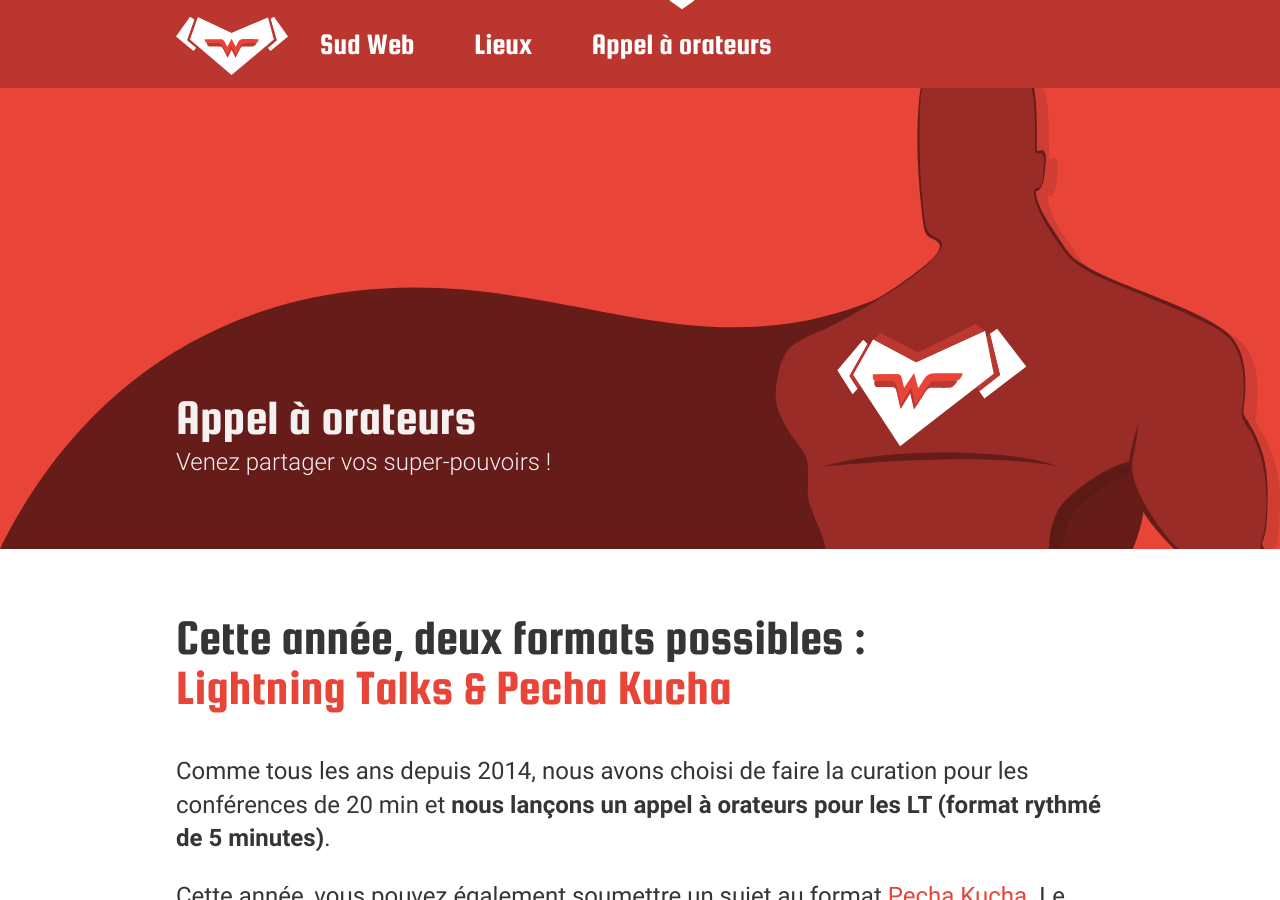
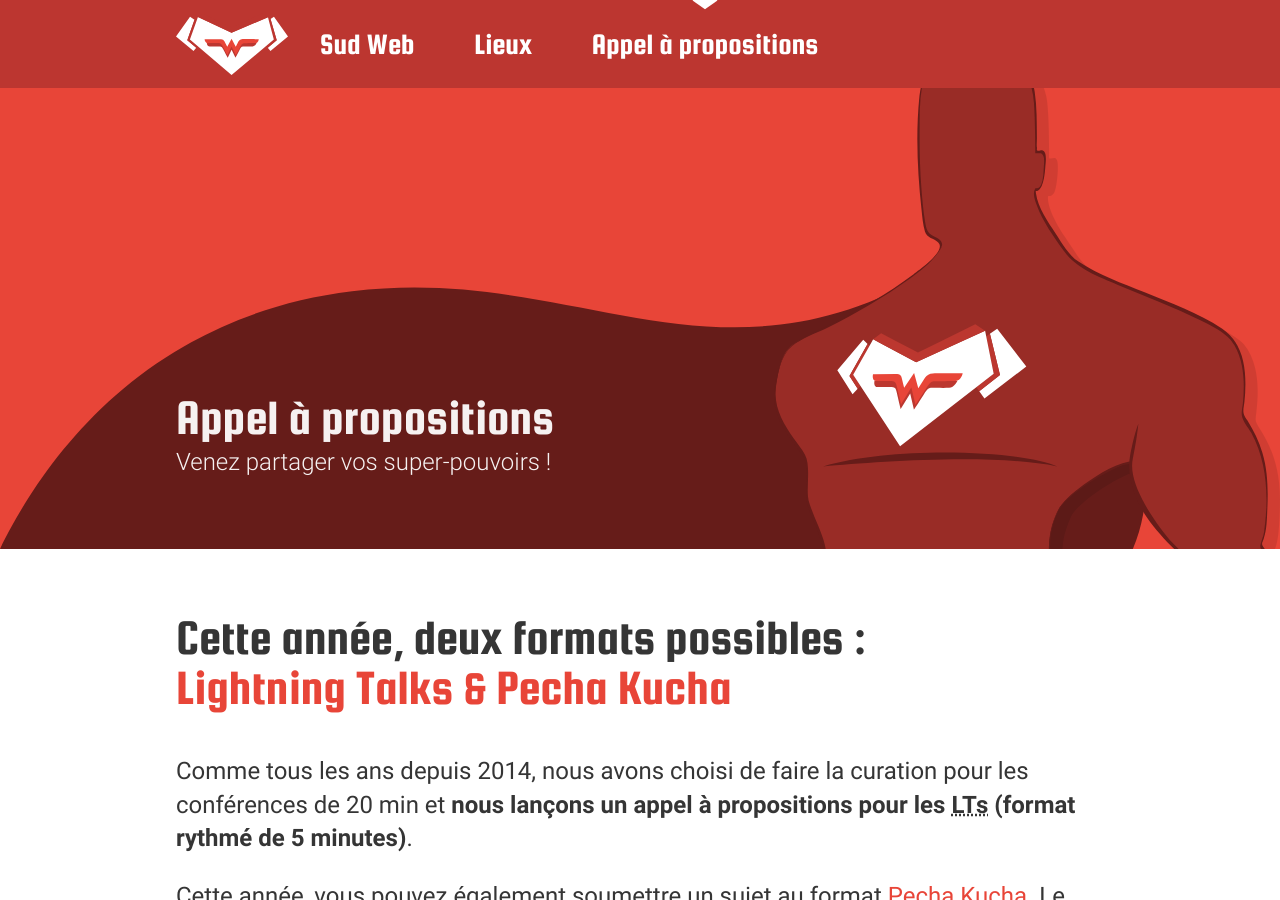
Before and after one commit to sudweb/2017, a Jekyll site: the page built from appel-a-orateurs.html, in a window 1280 px wide and 900 px high. Built offline with Jekyll 4.4.1, drawn with Linux system fonts in a browser that asks for light colours.

Commit message:
Fixes #13

```diff
--- a/_data/navigation.yml
+++ b/_data/navigation.yml
@@ -4,5 +4,5 @@ primary:
     url: "/"
   - name: "Lieux"
     url: "/lieux/"
-  - name: "Appel à orateurs"
+  - name: "Appel à propositions"
     url: "/appel-a-orateurs/"
--- a/appel-a-orateurs.html
+++ b/appel-a-orateurs.html
@@ -1,12 +1,12 @@
 ---
-title: Appel à orateurs
+title: Appel à propositions
 description: Vous avez jusqu'au 12 février 2017 pour soumettre des sujets de conférences courtes de 5 minutes au format Lightning Talk ou Pecha Kucha.
 ---
 
 <header class="page-header">
   <div class="wrapper">
     <div class="content">
-      <h1 class="title">Appel à orateurs</h1>
+      <h1 class="title">Appel à propositions</h1>
       <p class="sstitle">Venez partager vos super-pouvoirs !</p>
     </div>
   </div>
@@ -17,7 +17,7 @@ description: Vous avez jusqu'au 12 février 2017 pour soumettre des sujets de co
 		<div class="text-left">
 			<section>
         <h2 class="regular-title-size">Cette année, deux formats possibles&nbsp;: <span class="red">Lightning&nbsp;Talks & Pecha Kucha</span></h2>
-        <p>Comme tous les ans depuis 2014, nous avons choisi de faire la curation pour les conférences de 20&nbsp;min et <strong>nous lançons un appel à orateurs pour les LT (format rythmé de 5 minutes)</strong>.</p>
+        <p>Comme tous les ans depuis 2014, nous avons choisi de faire la curation pour les conférences de 20&nbsp;min et <strong>nous lançons un appel à propositions pour les <abbr lang="en" title="Lighting Talks">LTs</abbr> (format rythmé de 5 minutes)</strong>.</p>
         <p>Cette année, vous pouvez également soumettre un sujet au format <a href="http://www.pechakucha.org/" title="pechakucha.org" targt="_blank">Pecha Kucha</a>.
           Le principe est simple&nbsp;: vous devez présenter 20 visuels à raison de 20 secondes par visuel.
           C’est très rythmé, à vous de nous surprendre, soyez imaginatifs, on a confiance en vous&nbsp;!</p>
```
